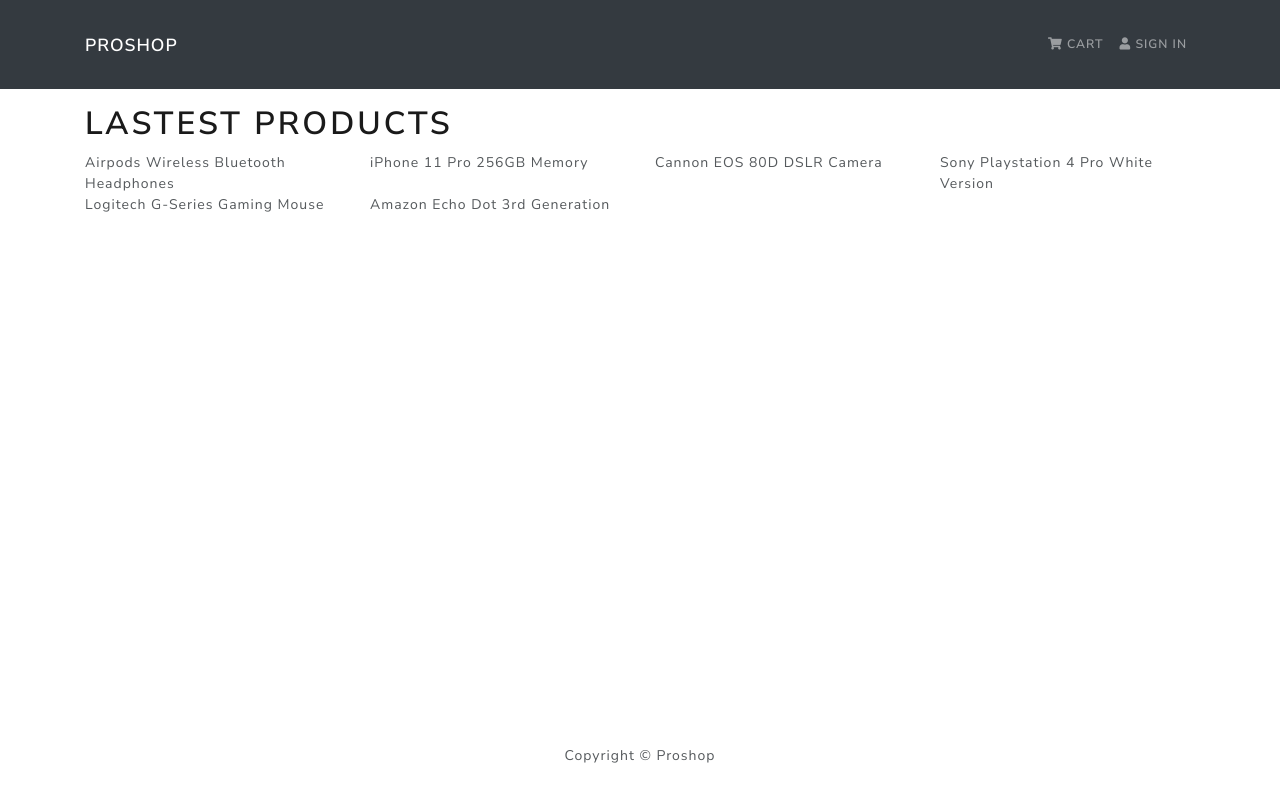
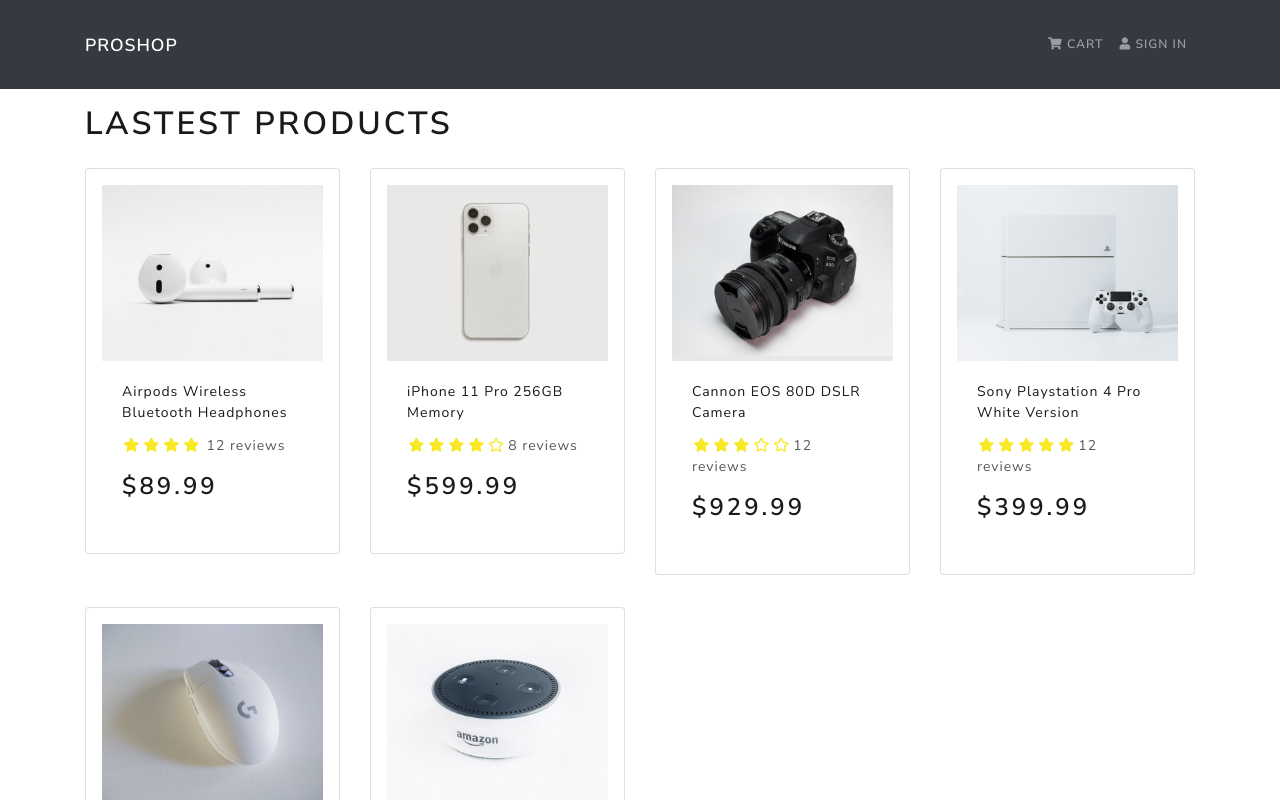
Before and after one commit to LD1016/dextopStore, a React (Create React App) app in the folder frontend/: page / in a window 1280 px wide. Shown: the top 800 px of the page. Built offline with nearby package versions, Linux system fonts and the light colour scheme.

Commit message:
Create rating component

```diff
--- /dev/null
+++ b/frontend/src/components/Product.js
@@ -0,0 +1,29 @@
+import React from 'react';
+import { Card } from 'react-bootstrap';
+import Rating from './Rating';
+
+const Product = ({ product }) => {
+  return (
+    <Card className='my-3 p-3 rounded'>
+      <a href={`/product/${product._id}`}>
+        <Card.Img src={product.image} variant='top'></Card.Img>
+      </a>
+      <Card.Body>
+        <a href={`/product/${product._id}`}>
+          <Card.Title as='div'>
+            <strong>{product.name}</strong>
+          </Card.Title>
+        </a>
+        <Card.Text as='div'>
+          <Rating
+            value={product.rating}
+            text={`${product.numReviews} reviews`}
+          />
+        </Card.Text>
+        <Card.Text as='h3'>${product.price}</Card.Text>
+      </Card.Body>
+    </Card>
+  );
+};
+
+export default Product;
--- /dev/null
+++ b/frontend/src/components/Rating.js
@@ -0,0 +1,82 @@
+import React from 'react';
+import PropTypes from 'prop-types';
+
+const Rating = ({ value, text, color }) => {
+  return (
+    <div className='rating'>
+      <span>
+        <i
+          style={{ color: color }}
+          className={
+            value >= 1
+              ? 'fas fa-star'
+              : value >= 0.5
+              ? 'fas fa-star-haft-alt'
+              : 'far fa-star'
+          }
+        ></i>
+      </span>
+      <span>
+        <i
+          style={{ color: color }}
+          className={
+            value >= 2
+              ? 'fas fa-star'
+              : value >= 1.5
+              ? 'fas fa-star-haft-alt'
+              : 'far fa-star'
+          }
+        ></i>
+      </span>
+      <span>
+        <i
+          style={{ color: color }}
+          className={
+            value >= 3
+              ? 'fas fa-star'
+              : value >= 2.5
+              ? 'fas fa-star-haft-alt'
+              : 'far fa-star'
+          }
+        ></i>
+      </span>
+      <span>
+        <i
+          style={{ color: color }}
+          className={
+            value >= 4
+              ? 'fas fa-star'
+              : value >= 3.5
+              ? 'fas fa-star-haft-alt'
+              : 'far fa-star'
+          }
+        ></i>
+      </span>
+      <span>
+        <i
+          style={{ color: color }}
+          className={
+            value >= 5
+              ? 'fas fa-star'
+              : value >= 4.5
+              ? 'fas fa-star-haft-alt'
+              : 'far fa-star'
+          }
+        ></i>
+      </span>
+      {/* <span>{text ? text : ''}</span> */}
+      <span>{text && text}</span>
+    </div>
+  );
+};
+
+Rating.defaultProps = {
+  color: '#f8e825',
+};
+
+Rating.propTypes = {
+  value: PropTypes.string.isRequired,
+  text: PropTypes.string.isRequired,
+  color: PropTypes.string,
+};
+export default Rating;
--- a/frontend/src/index.css
+++ b/frontend/src/index.css
@@ -1,3 +1,11 @@
 main {
   min-height: 80vh;
 }
+
+h3 {
+  padding: 1rem 0;
+}
+
+.rating span {
+  margin: 0.1rem;
+}
--- a/frontend/src/screens/HomeScreen.js
+++ b/frontend/src/screens/HomeScreen.js
@@ -1,6 +1,7 @@
 import React from 'react';
 import { Row, Col } from 'react-bootstrap';
 import products from '../products';
+import Product from '../components/Product';
 
 const HomeScreen = () => {
   return (
@@ -9,8 +10,8 @@
       <Row>
         {products.map((product) => {
           return (
-            <Col sm={12} md={6} lg={4} xl={3}>
-              {product.name}
+            <Col key={product._id} sm={12} md={6} lg={4} xl={3}>
+              <Product product={product} />
             </Col>
           );
         })}
```
